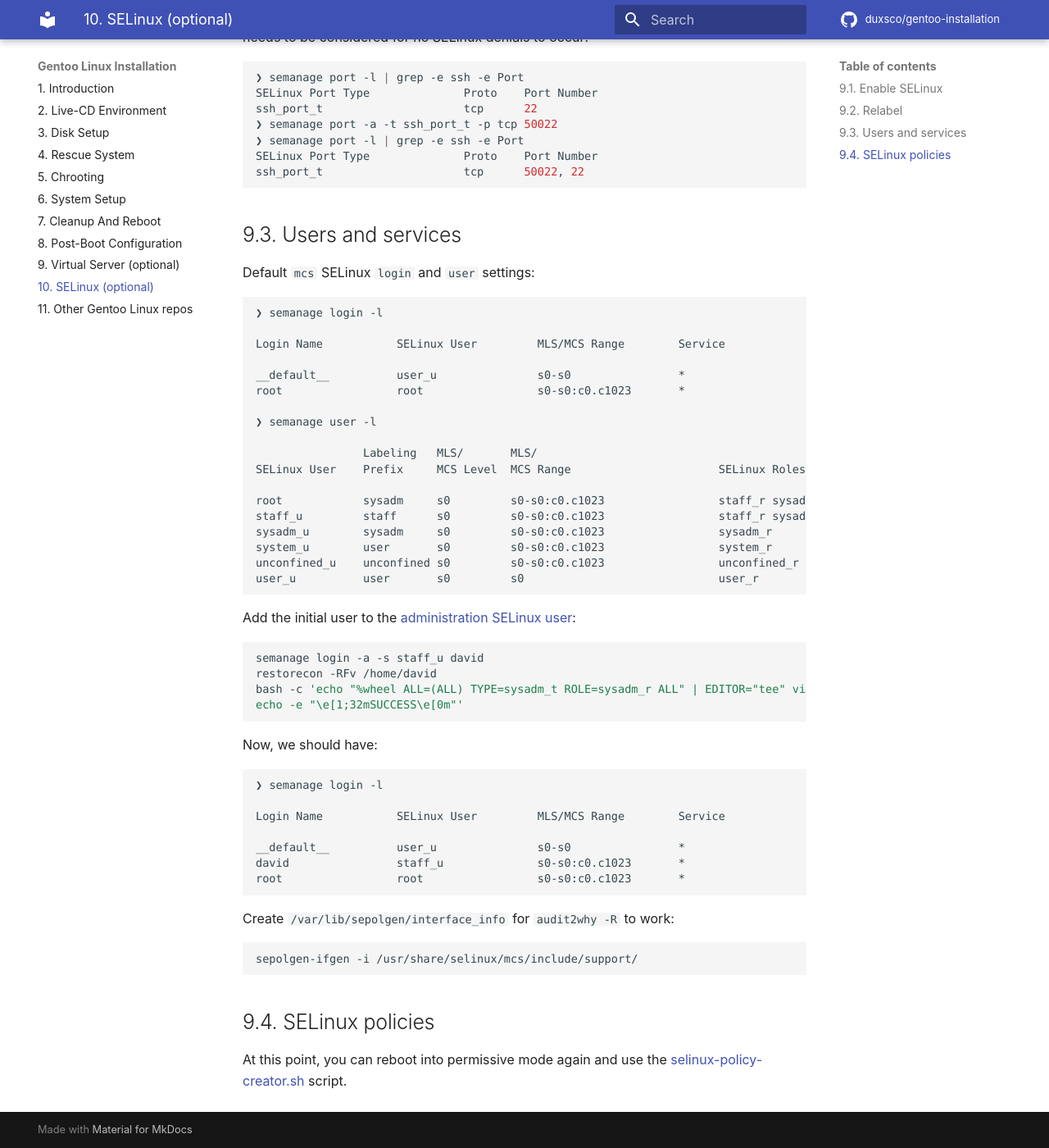
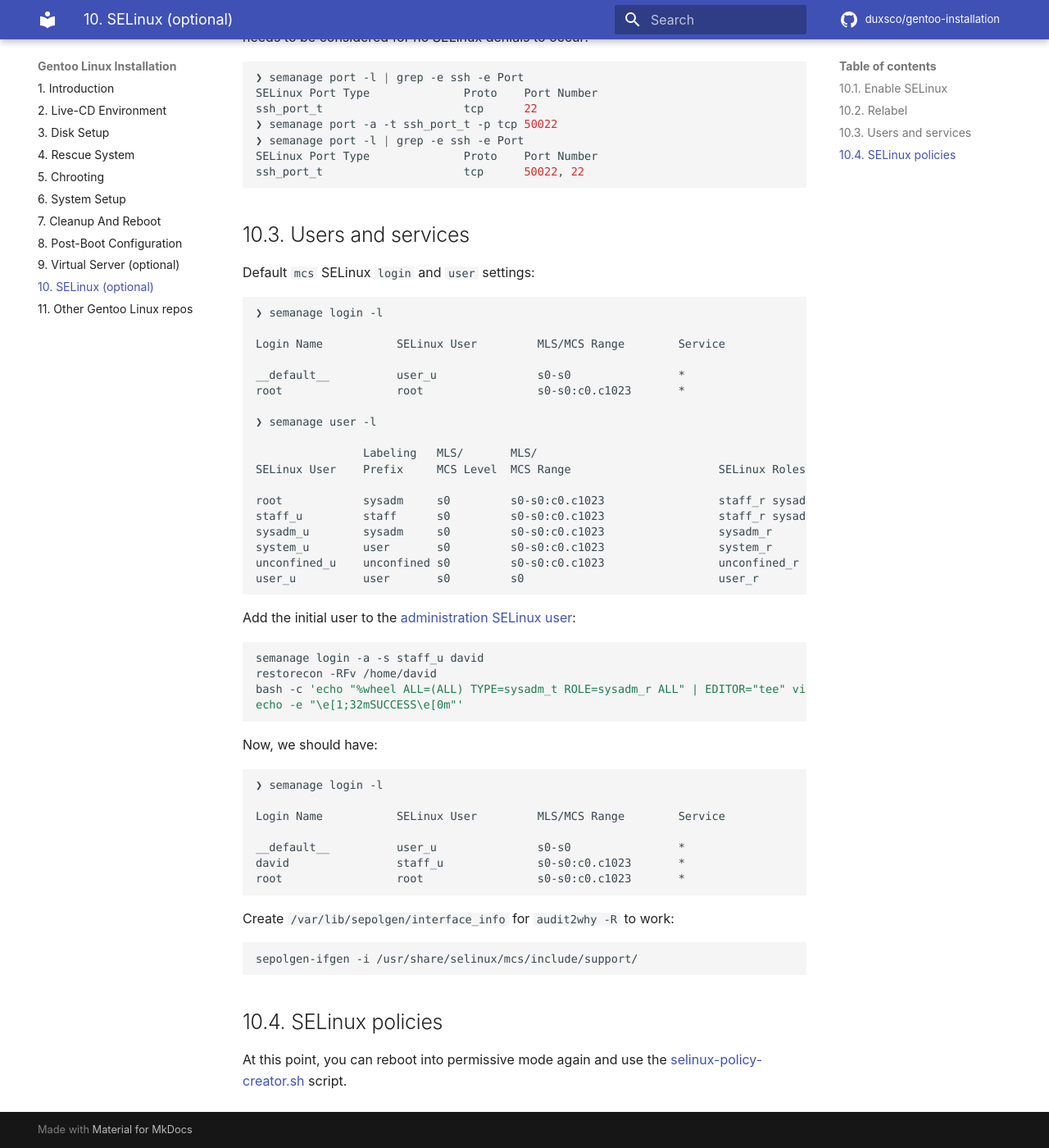
Before and after one commit to duxsco/gentoo-installation, an MkDocs documentation site: the page built from docs/selinux.md, in a window 1280 px wide and 1400 px high, scrolled down 2048 px. Shown: the whole window at 82% size. Built offline with MkDocs 1.6.1 and Material for MkDocs 9.7.7, drawn with Linux system fonts in a browser that asks for light colours; comment, search, counter and statistics services are not loaded; some of the changed text lies outside the part shown.

Commit message:
Update SELinux headers

````diff
--- a/docs/selinux.md
+++ b/docs/selinux.md
@@ -1,4 +1,4 @@
-## 9.1. Enable SELinux
+## 10.1. Enable SELinux
 
 !!! info
     Currently, I only use SELinux on servers, and only `mcs` policy type to be able to better "isolate" virtual machines from each other.
@@ -59,7 +59,7 @@ Make sure that UBAC gets disabled:
 bash -c '( cd /usr/share/selinux/mcs && semodule -i base.pp -i $(ls *.pp | grep -v base.pp) )'
 ```
 
-## 9.2. Relabel
+## 10.2. Relabel
 
 [Relabel the entire system](https://wiki.gentoo.org/wiki/SELinux/Installation#Relabel):
 
@@ -109,7 +109,7 @@ SELinux Port Type              Proto    Port Number
 ssh_port_t                     tcp      50022, 22
 ```
 
-## 9.3. Users and services
+## 10.3. Users and services
 
 Default `mcs` SELinux `login` and `user` settings:
 
@@ -161,6 +161,6 @@ Create `/var/lib/sepolgen/interface_info` for `audit2why -R` to work:
 sepolgen-ifgen -i /usr/share/selinux/mcs/include/support/
 ```
 
-## 9.4. SELinux policies
+## 10.4. SELinux policies
 
 At this point, you can reboot into permissive mode again and use the [selinux-policy-creator.sh](https://github.com/duxsco/selinux-policy-creator) script.
````
